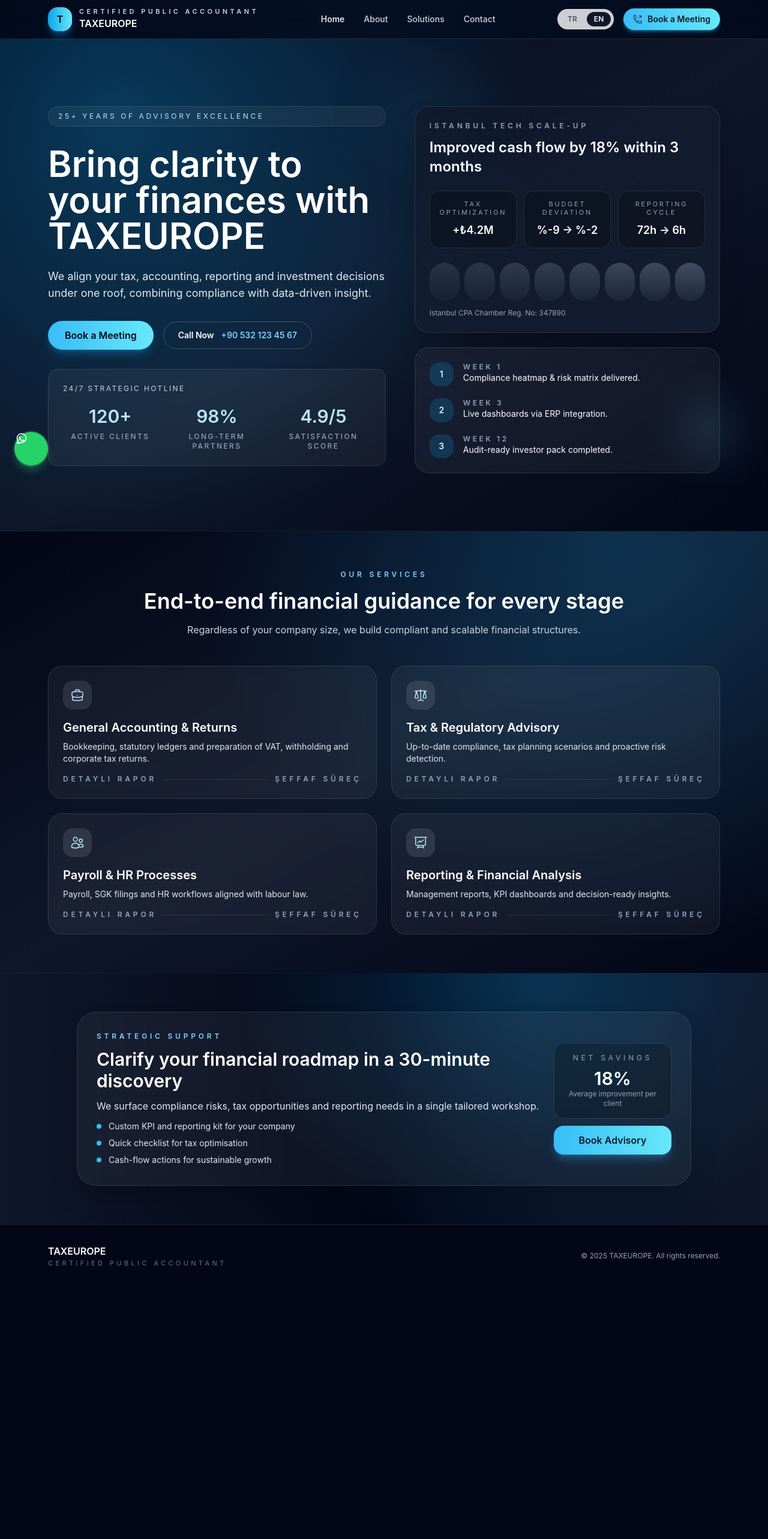
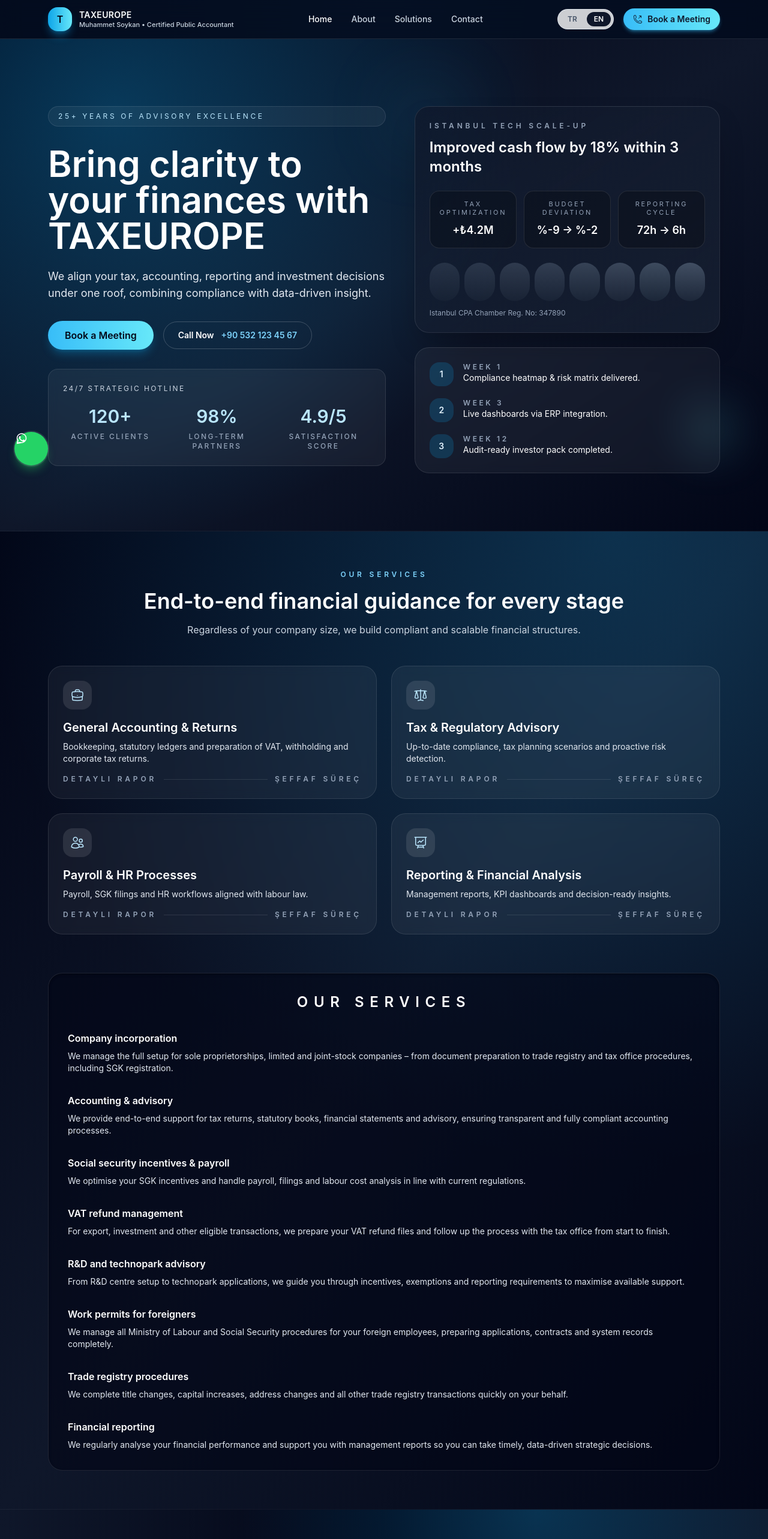
Before and after one commit to Vayvoda098/taxLine-website, a React (Create React App) app: page / in a window 1280 px wide. Shown: the top 2566 px of the page at 60% size. Before the commit the page ends 2146 px from the top, so only its background shows below. Built offline with nearby package versions, Linux system fonts and the light colour scheme.

Commit message:
Hizmetlerimizin eklemiş hali

```diff
--- a/src/components/Navbar.tsx
+++ b/src/components/Navbar.tsx
@@ -52,11 +52,13 @@
           <div className="flex h-10 w-10 items-center justify-center rounded-2xl bg-gradient-to-r from-sky-500 to-cyan-300 text-base font-semibold text-slate-950 shadow-lg shadow-sky-500/40">
             T
           </div>
-          <div className="flex flex-col leading-tight">
-            <span className="text-[11px] font-semibold uppercase tracking-[0.4em] text-slate-300">
-              {t('owner.title')}
+          <div className="flex flex-col leading-tight text-left">
+            <span className="text-sm font-semibold tracking-wide text-white">
+              {t('brand')}
             </span>
-            <span className="text-base font-semibold text-white">{t('brand')}</span>
+            <span className="text-[11px] font-medium text-slate-300">
+              {t('owner.fullName')} • {t('owner.title')}
+            </span>
           </div>
         </Link>
 
--- a/src/components/Services.tsx
+++ b/src/components/Services.tsx
@@ -19,6 +19,8 @@
   const { t }: any = useTranslation();
   const rawItems = t('services.items', { returnObjects: true });
   const items = Array.isArray(rawItems) ? (rawItems as ServiceItem[]) : [];
+  const rawDetailed = t('services.detailed.items', { returnObjects: true });
+  const detailedItems = Array.isArray(rawDetailed) ? (rawDetailed as ServiceItem[]) : [];
 
   return (
     <section
@@ -68,6 +70,21 @@
             );
           })}
         </div>
+        {detailedItems.length > 0 && (
+          <div className="mt-16 rounded-3xl border border-white/10 bg-slate-950/60 p-8 text-left shadow-inner shadow-black/30">
+            <h3 className="text-center text-2xl font-semibold uppercase tracking-[0.4em] text-white">
+              {t('services.detailed.title')}
+            </h3>
+            <div className="mt-8 space-y-8 text-sm leading-relaxed text-slate-100">
+              {detailedItems.map((service) => (
+                <div key={service.title} className="space-y-2">
+                  <h4 className="text-base font-semibold text-white">{service.title}</h4>
+                  <p className="text-sm text-slate-200">{service.desc}</p>
+                </div>
+              ))}
+            </div>
+          </div>
+        )}
       </div>
     </section>
   );
--- a/src/locales/en/translation.json
+++ b/src/locales/en/translation.json
@@ -81,6 +81,43 @@
         "desc": "Management reports, KPI dashboards and decision-ready insights."
       }
     ],
+    "detailed": {
+      "title": "Our services",
+      "items": [
+        {
+          "title": "Company incorporation",
+          "desc": "We manage the full setup for sole proprietorships, limited and joint-stock companies – from document preparation to trade registry and tax office procedures, including SGK registration."
+        },
+        {
+          "title": "Accounting & advisory",
+          "desc": "We provide end-to-end support for tax returns, statutory books, financial statements and advisory, ensuring transparent and fully compliant accounting processes."
+        },
+        {
+          "title": "Social security incentives & payroll",
+          "desc": "We optimise your SGK incentives and handle payroll, filings and labour cost analysis in line with current regulations."
+        },
+        {
+          "title": "VAT refund management",
+          "desc": "For export, investment and other eligible transactions, we prepare your VAT refund files and follow up the process with the tax office from start to finish."
+        },
+        {
+          "title": "R&D and technopark advisory",
+          "desc": "From R&D centre setup to technopark applications, we guide you through incentives, exemptions and reporting requirements to maximise available support."
+        },
+        {
+          "title": "Work permits for foreigners",
+          "desc": "We manage all Ministry of Labour and Social Security procedures for your foreign employees, preparing applications, contracts and system records completely."
+        },
+        {
+          "title": "Trade registry procedures",
+          "desc": "We complete title changes, capital increases, address changes and all other trade registry transactions quickly on your behalf."
+        },
+        {
+          "title": "Financial reporting",
+          "desc": "We regularly analyse your financial performance and support you with management reports so you can take timely, data-driven strategic decisions."
+        }
+      ]
+    },
     "roadmap": {
       "title": "How we work",
       "subtitle": "From the first discovery call to automated reporting, we follow a transparent, measurable methodology.",
--- a/src/locales/tr/translation.json
+++ b/src/locales/tr/translation.json
@@ -9,7 +9,7 @@
   "nav": {
     "home": "Ana Sayfa",
     "about": "Hakkımızda",
-    "services": "Çözümler",
+    "services": "Hizmetlerimiz",
     "contact": "İletişim"
   },
   "hero": {
@@ -81,6 +81,43 @@
         "desc": "Yönetim raporları, nakit akış ve kârlılık analizleri ile işletmenizin finansal fotoğrafını netleştiriyoruz."
       }
     ],
+    "detailed": {
+      "title": "Hizmetlerimiz",
+      "items": [
+        {
+          "title": "Şirket Kuruluş İşlemleri",
+          "desc": "Şahıs, Limited ve Anonim şirket türlerinde kuruluş sürecini; belgelerin hazırlanması, ticaret sicili kaydı ve vergi dairesi işlemleriyle eksiksiz yürütüyoruz. Belgelerin hazırlanmasından SGK kaydına kadar tüm süreci sizin adınıza profesyonel olarak tamamlıyoruz."
+        },
+        {
+          "title": "Mali Müşavirlik Hizmetleri",
+          "desc": "Vergi beyannameleri, defter tasdikleri, mali tabloların hazırlanması ve danışmanlık süreçlerinde tam kapsamlı destek sağlıyoruz. Şirketinizin tüm muhasebe süreçlerini şeffaf, düzenli ve yasal mevzuata uygun şekilde yürütüyoruz."
+        },
+        {
+          "title": "SGK Teşvik ve Bordrolama Hizmeti",
+          "desc": "SGK teşviklerinden maksimum fayda sağlayarak bordrolama, bildirge ve işçi maliyet analizlerini sizin için yönetiyoruz. Güncel teşvik ve mevzuatlara uygun şekilde tüm bordro süreçlerini optimize ediyoruz."
+        },
+        {
+          "title": "KDV İadesi",
+          "desc": "İhracat, yatırım ve diğer işlemler için KDV iade dosyalarınızı profesyonelce hazırlayıp süreci baştan sona takip ediyoruz. Vergi dairesi nezdinde tüm KDV iade süreçlerinizi hatasız şekilde tamamlıyoruz."
+        },
+        {
+          "title": "Ar-Ge ve Teknopark Danışmanlığı",
+          "desc": "Ar-Ge merkezi kurulumundan teknopark başvurusuna kadar tüm teşvik, muafiyet ve raporlama süreçlerinde yanınızdayız. Yatırımlarınız için en uygun destek mekanizmalarını belirliyoruz."
+        },
+        {
+          "title": "Yabancı Çalışma İzni",
+          "desc": "Yabancı personeliniz için Çalışma ve Sosyal Güvenlik Bakanlığı nezdinde tüm izin işlemlerini sizin adınıza yürütüyoruz. Başvuru dosyaları, sözleşmeler ve sistem kayıtları eksiksiz hazırlanır."
+        },
+        {
+          "title": "Ticaret Sicil İşlemleri",
+          "desc": "Unvan değişikliği, sermaye artırımı, adres değişikliği gibi tüm ticaret sicil tescil işlemlerini hızla tamamlıyoruz. Tüm evrak ve süreçleri sizin yerinize takip ediyoruz."
+        },
+        {
+          "title": "Finansal Raporlama Hizmeti",
+          "desc": "Şirketinizin finansal performansını düzenli olarak analiz edip yönetsel raporlamalarla destek sağlıyoruz. Doğru ve zamanında finansal bilgiyle stratejik kararlarınıza yön veriyoruz."
+        }
+      ]
+    },
     "roadmap": {
       "title": "Nasıl çalışıyoruz?",
       "subtitle": "İlk toplantıdan raporlama otomasyonuna kadar şeffaf, ölçülebilir bir metodoloji izliyoruz.",
```
